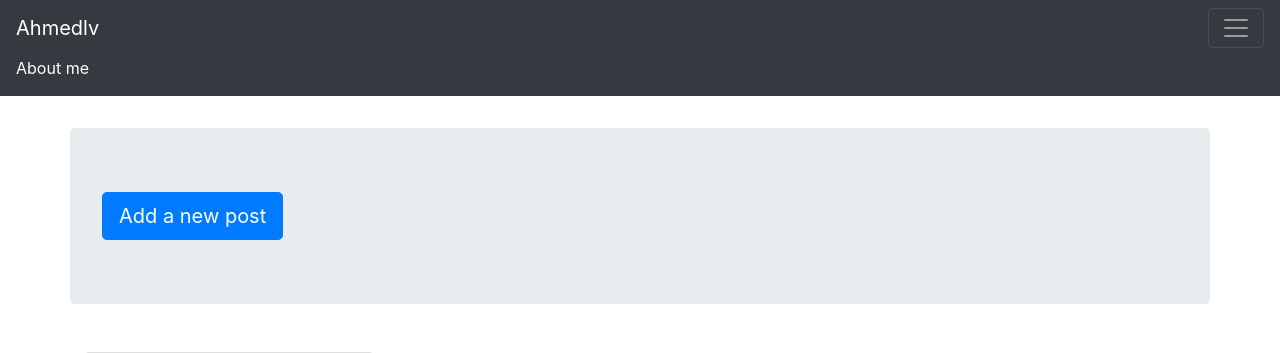
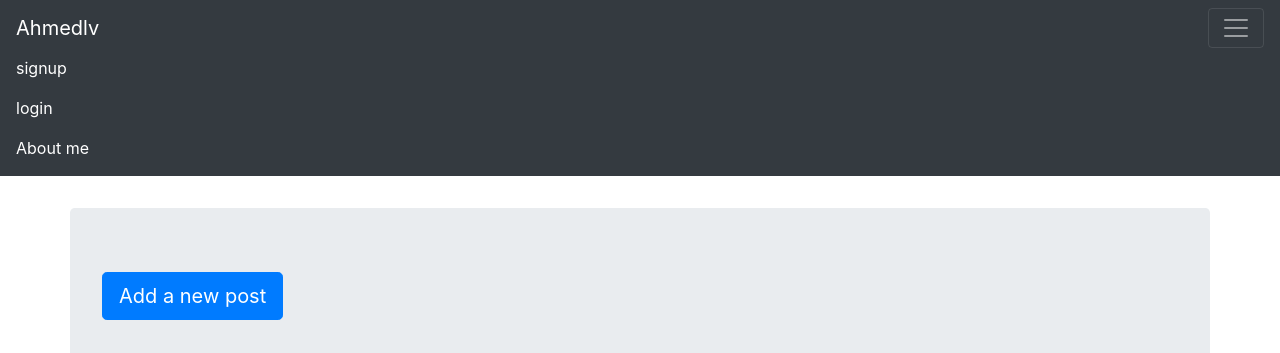
Before and after one commit to AhmedAhmed31/src, a Django app: page / in a window 1280 px wide, after a click that opens the changed part. Shown: the top 353 px of the page. Run offline with Django 3.2, Linux system fonts and the light colour scheme; data comes from the database, SQL or seed files in the repository; some libraries are stand-ins or nearby versions.

Commit message:
Update base.html

```diff
--- a/templates/base.html
+++ b/templates/base.html
@@ -24,9 +24,18 @@
   <div class="collapse navbar-collapse " id="navbarSupportedContent">
     <div class="navbar-nav ">
       <div class="nav-item active">
+        <a class="nav-link" href="{% url 'ahmedlv:signup' %}">signup <span class="sr-only">(current)</span></a>
+      </div>
+         <div class="navbar-nav ">
+      <div class="nav-item active">
+        <a class="nav-link" href="{% url 'ahmedlv:login' %}">login <span class="sr-only">(current)</span></a>
+      </div>
+              <div class="navbar-nav ">
+      <div class="nav-item active">
         <a class="nav-link" href="#">About me <span class="sr-only">(current)</span></a>
       </div>
     </div>
+
 
   </div>
 </nav>
```
